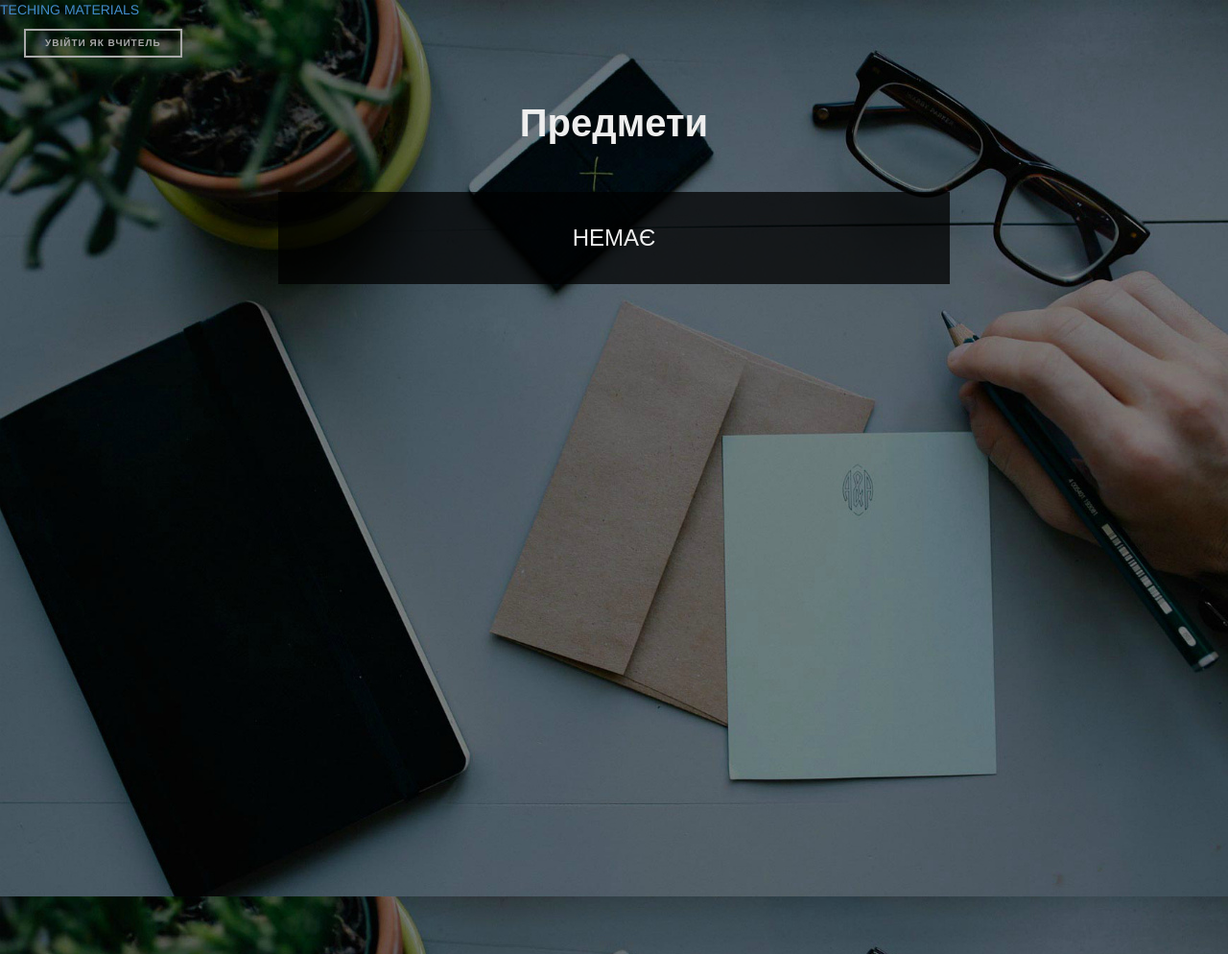
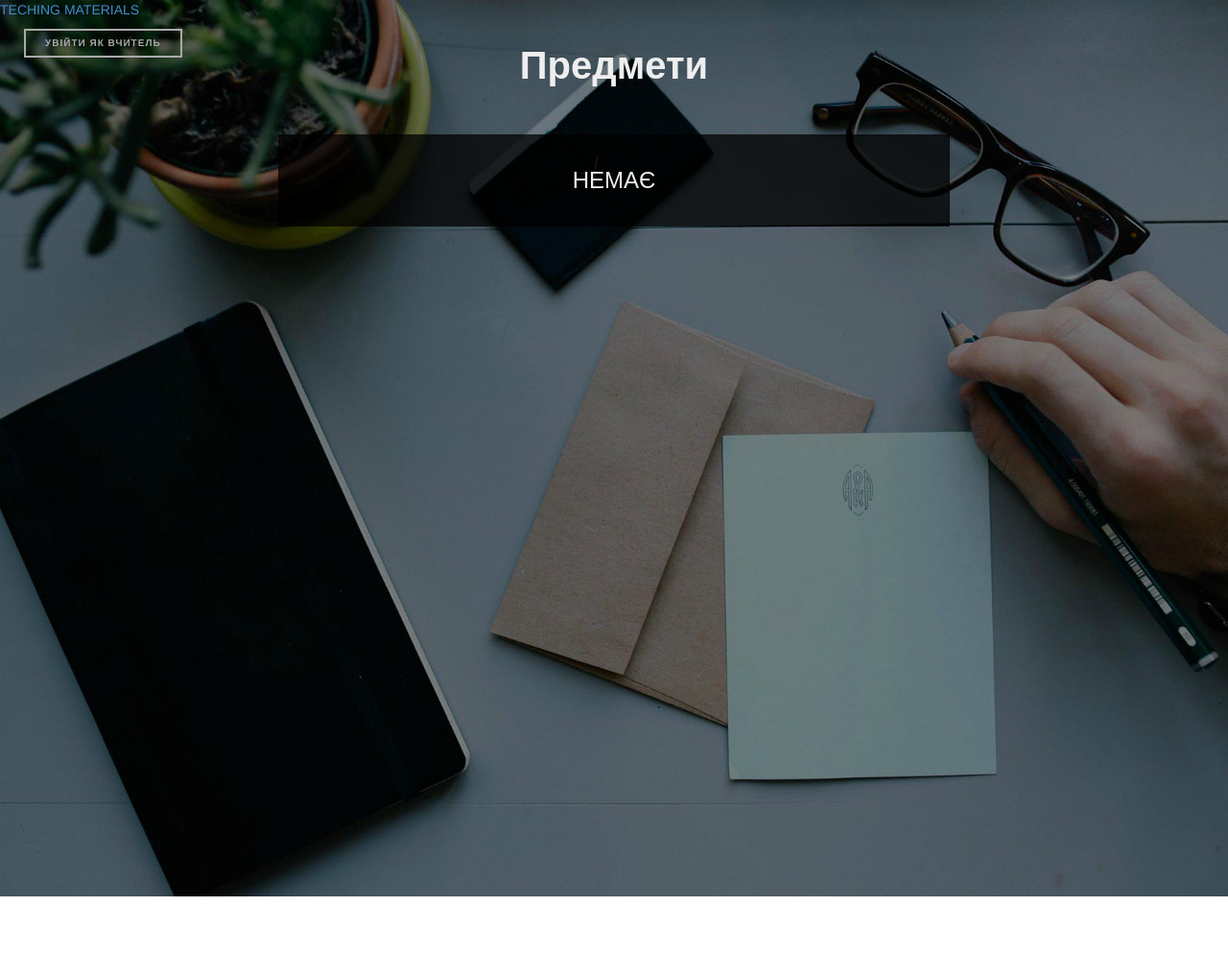
Before and after one commit to akhsunna/college_coursework, a Django app: page /1/1/ in a window 1280 px wide. Shown: the whole page at 96% size. Run offline with Django 3.2, Linux system fonts and the light colour scheme; data that the repository does not hold is empty.

Commit message:
fixed background & menu

```diff
--- a/static/css/main.css
+++ b/static/css/main.css
@@ -1,3 +1,57 @@
+.von {
+    position: fixed;
+    left: 0px;
+    top: 0px;
+    z-index: -2;
+}
+
+#sidebar {
+    position: fixed;
+    left: 0px;
+    top: 0px;
+    z-index: -1;
+}
+
+#sidebar .btn {
+    vertical-align: middle;
+    padding: 6px 20px;
+
+    border: 1px solid transparent;
+    border: 2px solid;
+    letter-spacing: 1px;
+    font-size: 10px;
+    font-weight: 700;
+    text-transform: uppercase;
+    text-align: center;
+    white-space: nowrap;
+    display: inline-block;
+    margin: 10px auto auto 25px;
+    cursor: pointer;
+}
+
+#sidebar .btn-outlined {
+    border-radius: 0;
+    -webkit-transition: all 0.3s;
+       -moz-transition: all 0.3s;
+            transition: all 0.3s;
+}
+
+#sidebar .btn-outlined.btn-theme {
+    color: #aaaaaa;
+    border-color: #aaaaaa;
+}
+
+#sidebar .btn-outlined.btn-theme:hover,
+#sidebar .btn-outlined.btn-theme:active {
+    color: #ff0000;
+    border-color: #ff0000;
+}
+
+
+
+
+
+
 div.header {
 	background: black;
 	left: 0px;
--- a/templates/base.html
+++ b/templates/base.html
@@ -10,7 +10,8 @@
     <title>{% block title %}TEACHING MATERIALS{% endblock %}</title>
 </head>
 
-<body style="background-image: url({% static "images/intro-bg.jpg" %})">
+<body>
+    <div class="von"> <img src="{% static "images/intro-bg.jpg" %}"></div>
     <div id="sidebar">
         {% block sidebar %}
             <a href="" class="item">TECHING MATERIALS</a>
@@ -18,10 +19,8 @@
             <a href="#" class="choice-variant btn btn-outlined btn-theme">Увійти як вчитель</a>
         {% endblock %}
     </div>
-
     <div id="content">
         {% block content %}{% endblock %}
     </div>
-
 </body>
 </html>
```
Also changed, not shown: other parts of static/css/main.css (+0 -46 lines).
